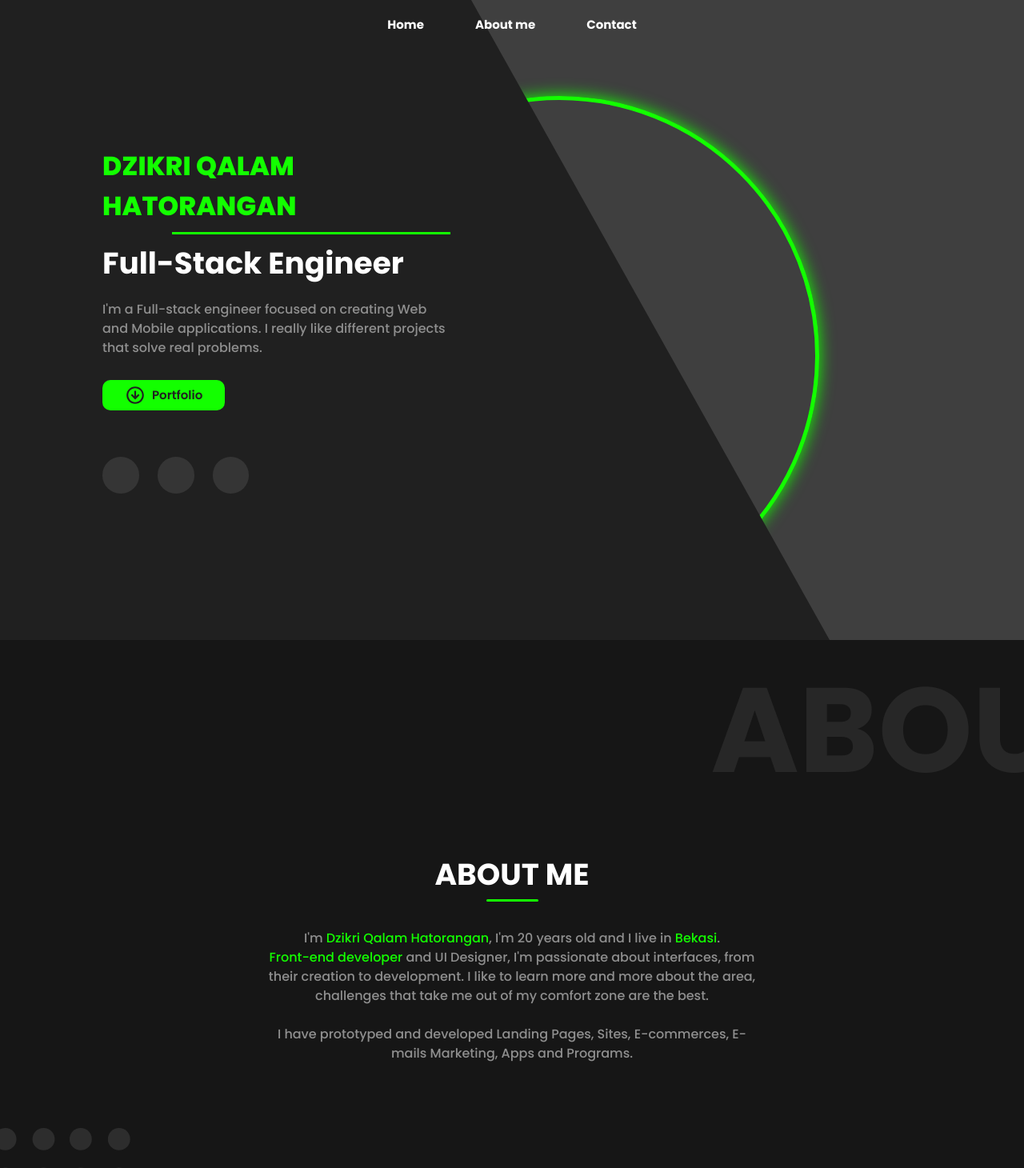
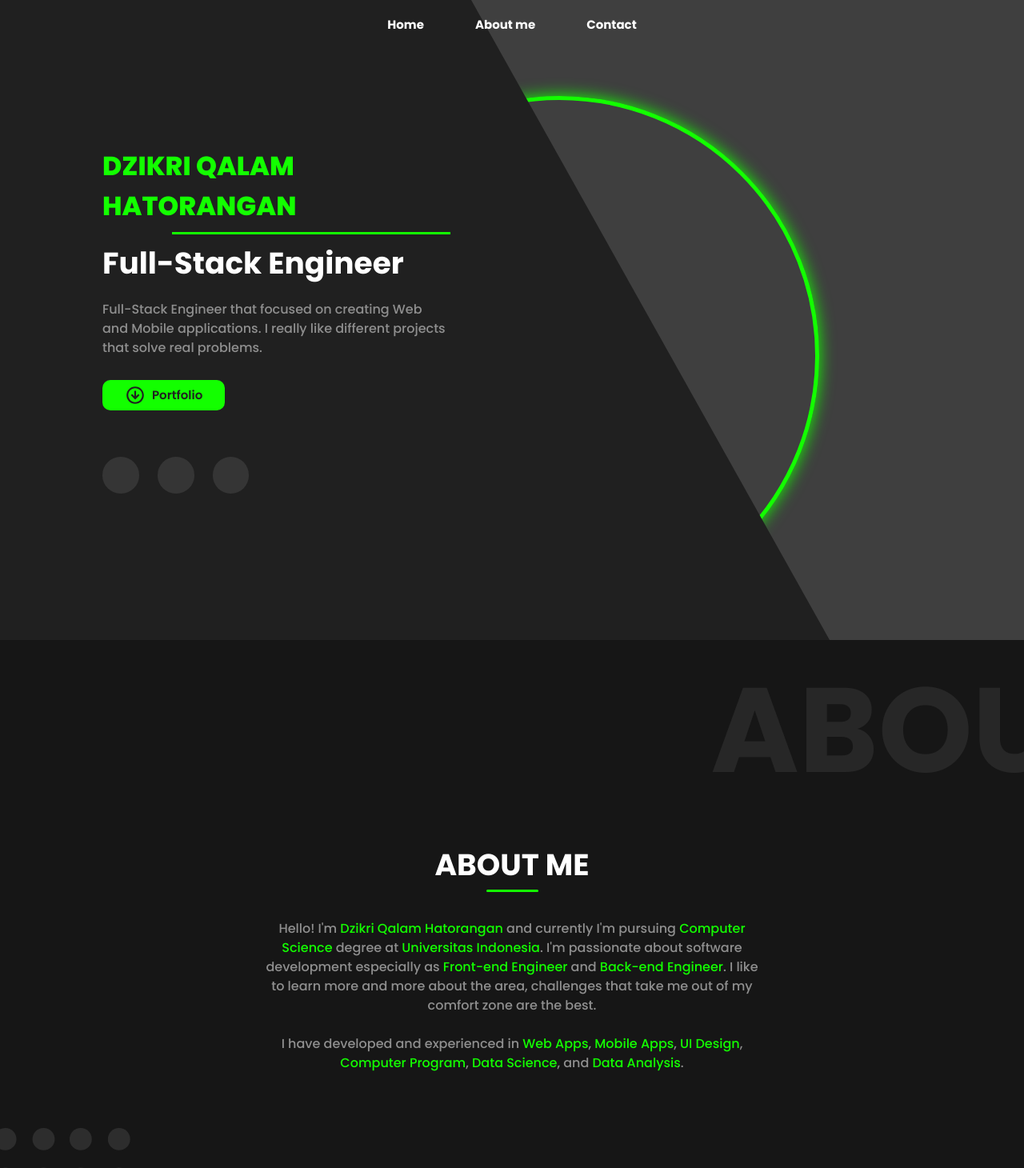
Before and after one commit to dzikriqalampacil/personal-website, a Next.js app: page / in a window 1280 px wide. Shown: the top 1460 px of the page at 80% size. Built offline with nearby package versions, Linux system fonts and the light colour scheme; some icons are missing.

Commit message:
faet: update description

```diff
--- a/ui/component/About/index.jsx
+++ b/ui/component/About/index.jsx
@@ -14,12 +14,11 @@ function About() {
             </Heading>
             <Box bg='brand.green' height={'3px'} width='65px' borderRadius={'10px'} />
             <Text fontWeight={500} color={'#8F8F8F'} w={{ base: '80%', md: '49%' }} pt='26px' textAlign={'center'} fontSize='16px'>
-                I'm <Text as='span' color='#13FF00'>Dzikri Qalam Hatorangan</Text>, I'm 20 years old and I live in <Text as='span' color='#13FF00'>Bekasi</Text>.<br />
-                <Text as='span' color='#13FF00'>Front-end developer </Text> and UI Designer, I'm passionate about interfaces, from their creation to development. I like to learn more and more about the area, challenges that take me out of my comfort zone are the best.
+                Hello! I'm <Text as='span' color='#13FF00'>Dzikri Qalam Hatorangan</Text> and currently I'm pursuing <Text as='span' color='#13FF00'>Computer Science</Text> degree at <Text as='span' color='#13FF00'>Universitas Indonesia</Text>. I'm passionate about software development especially as <Text as='span' color='#13FF00'>Front-end Engineer </Text> and <Text as='span' color='#13FF00'>Back-end Engineer</Text>. I like to learn more and more about the area, challenges that take me out of my comfort zone are the best.
                 <br /><br />
-                I have prototyped and developed Landing Pages, Sites, E-commerces, E-mails Marketing, Apps and Programs.
+                I have developed and experienced in <Text as='span' color='#13FF00'>Web Apps</Text>, <Text as='span' color='#13FF00'>Mobile Apps</Text>, <Text as='span' color='#13FF00'>UI Design</Text>, <Text as='span' color='#13FF00'>Computer Program</Text>, <Text as='span' color='#13FF00'>Data Science</Text>, and <Text as='span' color='#13FF00'>Data Analysis</Text>.
             </Text>
-        </VStack>
+        </VStack >
     )
 }
 
--- a/ui/component/Hero/index.jsx
+++ b/ui/component/Hero/index.jsx
@@ -64,7 +64,7 @@ function Hero() {
                         Full-Stack Engineer
                     </Text>
                     <Text color='#8F8F8F' fontWeight={'500'} fontSize='16px' py='10px'>
-                        I'm a Full-stack engineer focused on creating Web and Mobile applications. I really like different projects that solve real problems.
+                        Full-Stack Engineer that focused on creating Web and Mobile applications. I really like different projects that solve real problems.
                     </Text>
                     <HStack spacing='66px' pt='10px'>
                         {/* <HStack bg='brand.black' cursor={'pointer'} padding={'8px 0'}>
```
